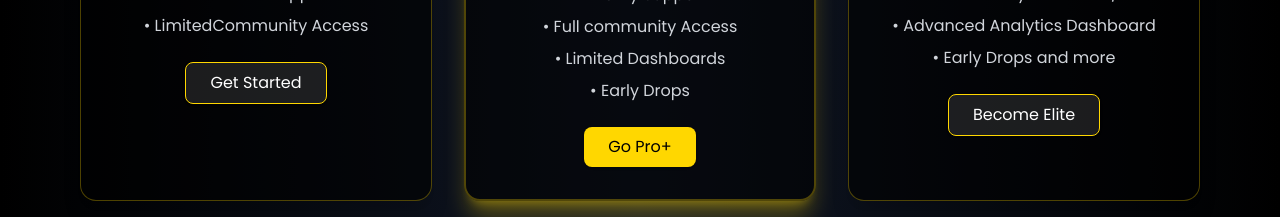
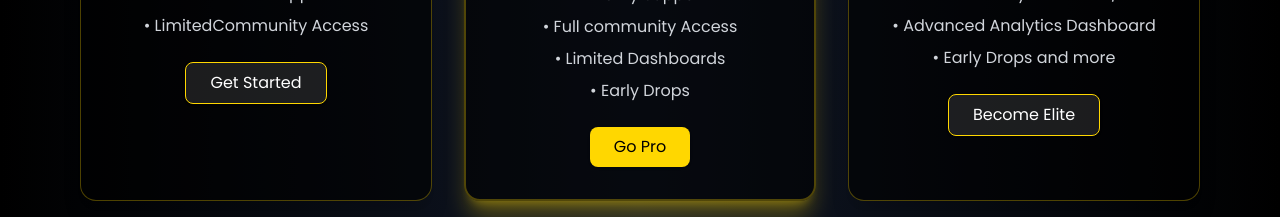
Before and after one commit to Barklegne/invincible-gg-assignmen, a React (Vite) app: page / in a window 1280 px wide. Shown: the part 1220-1437 px from the top of the page. Built offline with nearby package versions, Linux system fonts and the light colour scheme.

Commit message:
feat: NFT update 1.1

```diff
--- a/src/data/pricing.js
+++ b/src/data/pricing.js
@@ -20,7 +20,7 @@ const tiers = [
 			'Limited Dashboards',
 			'Early Drops',
 		],
-		cta: 'Go Pro+',
+		cta: 'Go Pro',
 		highlight: true,
 	},
 	{
```
